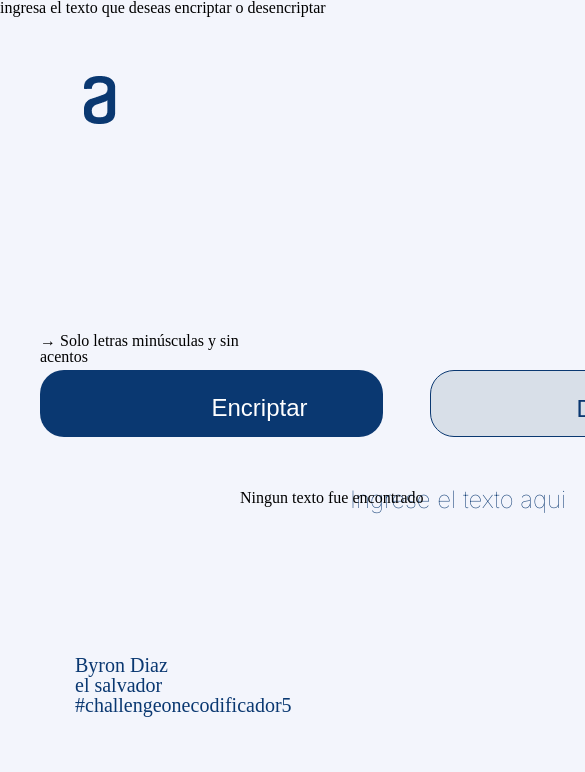
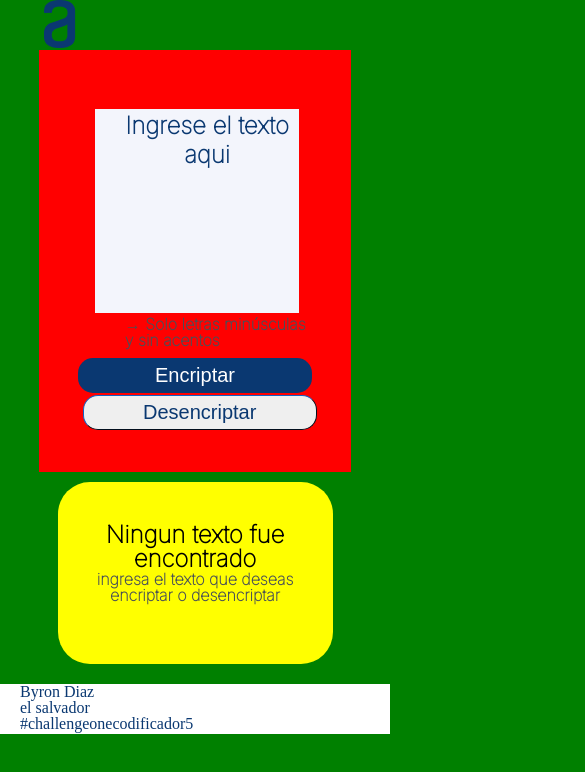
Before and after one commit to ByronDiaz/ByronDiaz.github.io, a plain HTML site: page index.html in a window 390 px wide. Shown: the top 772 px of the page, 585 px wide, since content can reach past the window. Drawn offline with Linux system fonts and the light colour scheme.

Commit message:
Add files via upload
se solucionaron errores de responsividad

```diff
--- a/style.css
+++ b/style.css
@@ -1,423 +1,208 @@
+
+  header{
+    width: 100%;
+    height: 50px;
+  }
   body{
-
-width: 1032px;
-height: 690px;
-
-
-
-background: #F3F5FC;
+    background: #f3f5fc;
   }
-header {
-    display: inline;
-    flex-direction: column;
-    align-items: flex-start;
-    padding: 0px;
-    gap: 40px;
-
-    position: absolute;
-    width: 120px;
-    height: 48px;
-    left: 40px;
-    top: 40px;
-
+    main{
+        width: 100%;
+        height: 100%;
+        display: flex;
+        justify-content: space-between;
+    }
+    section{
+        width: 40%;
+        height: 100%;
 
     }
-.ningunTexto {
-    position: absolute;
-    top: 472px;
-    left: 940px;
-
-    width: 336px;
-    height: 122px;
-
+    .seccion1{
+        width: 60%;
 
     }
+    .textoAqui{
+        font-family: 'Inter';
+        font-weight: 700;
+        font-size: 24px;
+        color: #0A3871;
+        width: 80%;
+        height: 480px;
+        display: block;
+        margin: auto;
+        margin-top: 20px;
+        resize: none;
+        text-align: center;
+        background: #f3f5fc;
+        border: none;
 
-.textoAqui {
-    position: absolute;
-    width: 577px;
-    height: 375px;
-    left: 240px;
-    top: 168px;
-    color: #0A3871;
-    border: none;
-    background:#F3F5FC;
-
-    font-family: 'Inter';
-    font-style: normal;
-    font-weight: 400;
-    font-size: 32px;
-    resize: none;
-}
-
-.textoAqui:focus {
-    outline: none;
     }
     ::placeholder{
         color: #0A3871;
+        font-family: 'Inter';
+        font-style: normal;
+        font-weight: 700;
+        font-size: 24px;
+        padding-left: 10%;
     }
+    .textoAqui:focus{
+        outline: none;
+    }
+    .soloMin{
+        padding-top: 3%;
+        padding-left: 20%;
+        color: #495057;
+        margin-bottom: 10px;
+        font-family: 'Inter';
+        font-weight: 700;
+    }
+    .botones{
 
-
-.mostrar {
-    position: absolute;
-    width: 336px;
-    height: 304px;
-    left: 900px;
-    top: 283px;
-}
-
-
-.muñeco {
-    position: absolute;
-    width: 336px;
-    height: 304px;
-    left: 940px;
-    top: 168px;
+        text-align: center;
 
     }
-.textoVacio {
-    width: 300px;
-    height: 506px;
-    background-color: white;
+    .btnEncrip, .btnDesEncrip, .btnCopiar{
+        width: 30%;
+        height: 35px;
+        margin-bottom: 1%;
+        font-size: 20px;
+    }
+    .btnEncrip{
+        background: #0A3871;
+        border-radius: 15px;
+        border: none;
+        color: white;
+    }
+    .btnDesEncrip{
+        border-color: #0A3871;
+        border-radius: 15px;
+        border-width: 1px;
+        margin-left: 2%;
+        color: #0A3871;
+    }
+    .seccion2{
+        width: 27%;
+        background: white;
         border-radius: 32px;
-    position: absolute;
-    left: 908px;
-    top: 40px;
-    padding: 72px 2em;
+        margin-right: 2%;
+
+    }
+    .texto{
+        font-family: 'Inter';
+        font-weight: 700;
         font-size: 24px;
-}
-.texto {
-    width: 300px;
-    height: 508px;
-    background-color: white;
-    border-radius: 32px;
-    position: absolute;
-    left: 908px;
-    top: 40px;
-    padding: 72px 2em;
-    color:#495057;
-    font-size: 24px;
+        color: #495057;
+        width: 80%;
+        height: 480px;
+        margin: 20px 10% 10px 10%;
         display: none;
         resize: none;
+        text-align: center;
         border: none;
     }
     .texto:focus{
         outline: none;
     }
 
-.soloMin {
-    display: flex;
-    flex-direction: row;
-    align-items: center;
-    padding: 0px;
-    gap: 8px;
-
-    position: absolute;
-    width: 229px;
-    height: 18px;
-    left: 35px;
-    top: 545px;
+    .btnCopiar{
+        display: none;
+        width: 80%;
+        margin: 0 10% 10px 10%;
+        background: white;
+        border-radius: 15px;
+        border: none;
+        color: #0A3871;
+        border-color: #0A3871;
+        border: 1px solid #0A3871;
     }
-.btnEncrip {
-    position: absolute;
-    left: 35px;
-    top: 575px;
-
-    display: flex;
-    flex-direction: row;
-    align-items: flex-start;
-    padding: 24px  100px;
-    gap: 8px;
-    width: 328px;
-    height: 67px;
-    background: #0A3871;
-    border-radius: 24px;
-    flex: none;
-    order: 0;
-    flex-grow: 0;
-    color: white;
-    border: none;
-    font-size: 24px;
-}
-.btnEncrip:hover {
-    transform: scale(1.1);
-    transition: 1s;
-    cursor: pointer;
-}
-
-.btnDesEncrip{
-    position: absolute;
-    top: 575px;;
-    left: 400px;
-    box-sizing: border-box;
-    display: flex;
-    flex-direction: row;
-    align-items: flex-start;
-    padding: 24px 100px;
-    gap: 8px;
-    width: 328px;
-    height: 67px;
-    background: #D8DFE8;
-    border: 1px solid #0A3871;
-    border-radius: 24px;
-    flex: none;
-    order: 1;
-    flex-grow: 0;
-    color: #0A3871;
-    font-size: 24px;
-}
-
-.btnDesEncrip:hover {
-    transform: scale(1.1);
-    transition: 1s;
-    cursor: pointer;
-}
-.datosPersonales{
-    font-size: 20px;
-    position: absolute;
-    top: 655px;
-    left: 75px;
-    color: #0A3871;
+    .muñeco{
+        width: 70%;
+        height: 304px;
+        margin: 60px 15%;
 
     }
-.hastack {
-    font-size: 20px;
-    position: absolute;
-    top: 655px;
-    left: 300px;
-    color: #495057;
-}
-.pais{
-    font-size: 20px;
-    position: absolute;
-    top: 655px;
-    left: 550px;
-    color: #0A3871;
-}
-.btnCopiar {
-    width: 336px;
-    height: 68px;
-    display: none;
-    position: absolute;
-    left: 940px;
-    top: 575px;
-    border-radius: 24px;
-    padding: 24px;
-    border: 1px solid #0A3871;
-    color: #0A3871;
+    .ningunTexto{
+        width: 100%;
+        text-align: center;
+        margin-top: 40px;
+        font-weight: bold;
         font-size: 24px;
-
-}
-.btnCopiar:hover {
-    transform: scale(1.1);
-    transition: 1s;
-    cursor: pointer;
-}
-
-@media screen and (max-width: 375px) {
-    body {
-        position: relative;
-        width: 375px;
-        height: 933px;
-        background: #F3F5FC;
+        font-family: 'Inter';
+        font-weight: bold;
 
     }
 
-    header {
-        position: absolute;
-        width: 32px;
-        height: 48px;
-        left: 0px;
-        top: 0px;
+    .ingresaTexto{
+        width: 100%;
+        height: 20%;
+        text-align: center;
+        margin-bottom: 60px;
+        font-size: 16px;
+        color: #495057;
+        font-family: 'Inter';
+        font-weight: 700;
+    }
+    .datosPersonales{
+        margin-left: 20px;
+    }
+    footer{
+        width: 100%;
+        height: 50px;
+        color:#0A3871;
+        font-family: 'Inter';
+        font-weight: 700;
+        background: white;
+    }
+    @media screen and (max-width: 800px) {
+        body{
+            background: green;
+        }
+        main{
+            display: block;
+        }
+        .textoAqui{
+            width: 200px;
+            height: 200px;
+
+        }
+        .btnEncrip, .btnDesEncrip{
+            display: block;
+            width: 100%;
         }
 
-    .textoAqui {
+        .seccion1{
+            width: 60%;
+            background: red;
+            margin: 0 auto;
+            padding: 10%;
+            margin-bottom: 10px;
+        }
+        .seccion2{
+            background: yellow;
+            width: 70%;
+            margin: 0 auto;
+            padding: 1px;
+            margin-bottom: 20px;
+        }
+        #textos{
+            margin-left: 20px;
+            margin-right: 20px;
+        }
+        .texto{
+            width: 70%;
+            height: 200px;
+            margin-bottom: 50px;
             position: absolute;
-        width: 250px;
-        height: 48px;
-        left: 16px;
-        top: 142px;
-
-        font-family: 'Inter';
-        font-style: normal;
-        font-weight: 400;
-        font-size: 24px;
-        line-height: 150%;
-        color: #0A3871;
-        margin-left: 16px;
-        text-align: center;
-
+            top: 53%;
+            left: 4%;
         }
-
-    .soloMin{
+        .btnCopiar{
+            width: 60%;
             position: absolute;
-        top: 250px;
+            left: 35px;
+            top: 83%;
         }
-
-    .btnEncrip {
-        height: 67px;
-        width: 343px;
-        left: 16px;
-        top: 275px;
-        border-radius: 24px;
-        padding: 24px;
-        padding-left: 120px;
-
-
-    }
-
-    .btnDesEncrip{
-        height: 67px;
-        width: 343px;
-        left: 16px;
-        top: 360px;
-        border-radius: 24px;
-        padding: 24px;
-        padding-left: 110px;
-
-    }
-    .muñeco {
-        display: none
-    }
-
-    .textoVacio {
-        position: absolute;
-        width: 250px;
-        height: 1px;
-        left: 16px;
-        top: 471px;
-        background: #FFFFFF;
-        border-radius: 22px;
-    }
-
-    .ningunTexto{
-        width: 263px;
-        height: 38px;
-        position: absolute;
-        top: 490px;
-        left: 24px;
-    }
-
-    .texto{
-        width: 250px;
-        height: 50px;
-        position: absolute;
-        top: 490px;
-        left: 16px;
-        padding-top: 10px;
-        border-radius: 22px;
-    }
-
-    .btnCopiar {
-        position: absolute;
-        top: 550px;
-        left: 48px;
-        width: 279px;
-        height: 67px;
+        .muñeco{
+            display: none;
         }
     }
-
-@media screen and (max-width: 820px) {
-   body {
-        width: 810px;
-        height: 1174px;
-        background: #F3F5FC;
-    }
-    header {
-        position: absolute;
-        width: 31px;
-        height: 48px;
-        left: 40px;
-        top: 76px;
-    }
-
-    .textoAqui {
-        position: absolute;
-        width: 688px;
-        height: auto;
-        left: 40px;
-        top: 240px;
-
-        font-family: 'Inter';
-        font-style: normal;
-        font-weight: 400;
-        font-size: 24px;
-        line-height: 150%;
-        color: #0A3871;
-        margin-left: 16px;
-        text-align: center;
-
-    }
-
-    .soloMin{
-        position: absolute;
-        top: 340px;
-        left: 40px;
-    }
-
-    .btnEncrip {
-        height: 67px;
-        width: 343px;
-        left: 40px;
-        top: 370px;
-        border-radius: 24px;
-        padding: 24px;
-        padding-left: 120px;
-
-
-    }
-
-    .btnDesEncrip{
-        height: 67px;
-        width: 343px;
-        left: 430px;
-        top: 370px;
-        border-radius: 24px;
-        padding: 24px;
-        padding-left: 110px;
-
-    }
-    .muñeco {
-        display: none
-    }
-
-    .textoVacio {
-        position: absolute;
-        width: 639px;
-        height: 1px;
-        left: 40px;
-        top: 471px;
-        background: #FFFFFF;
-        border-radius: 22px;
-    }
-
-    .ningunTexto{
-        width: 530px;
-        height: 38px;
-        position: absolute;
-        top: 490px;
-        left: 240px;
-    }
-
-    .texto{
-        width: 639px;
-        height: 50px;
-        position: absolute;
-        top: 490px;
-        left: 40px;
-        padding-top: 10px;
-        border-radius: 22px;
-        text-align: justify;
-        text-align: center;
-
-    }
-
-    .btnCopiar {
-        position: absolute;
-        top: 550px;
-        left: 70px;
-        width: 670px;
-        height: 67px;
-    }
-
-}
```
Lines whose indentation alone changed are shown as unchanged.
